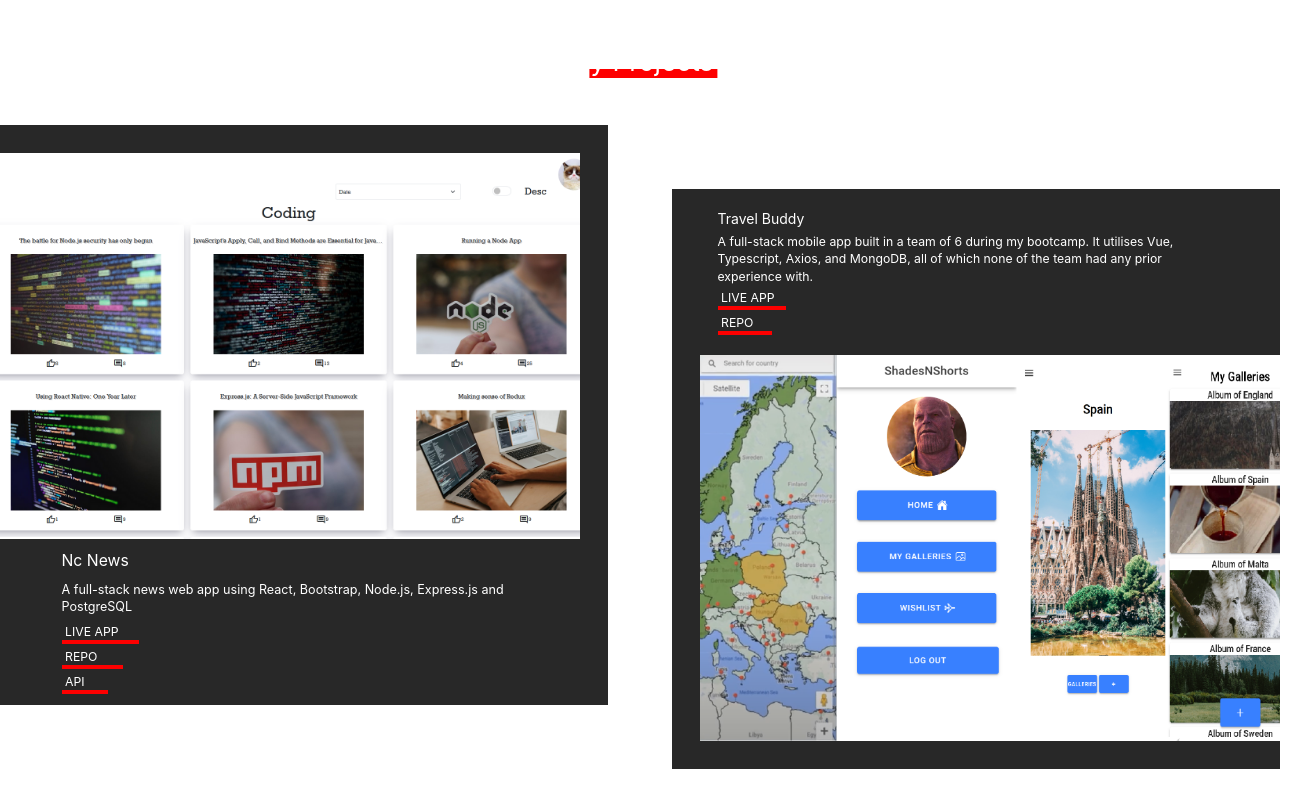
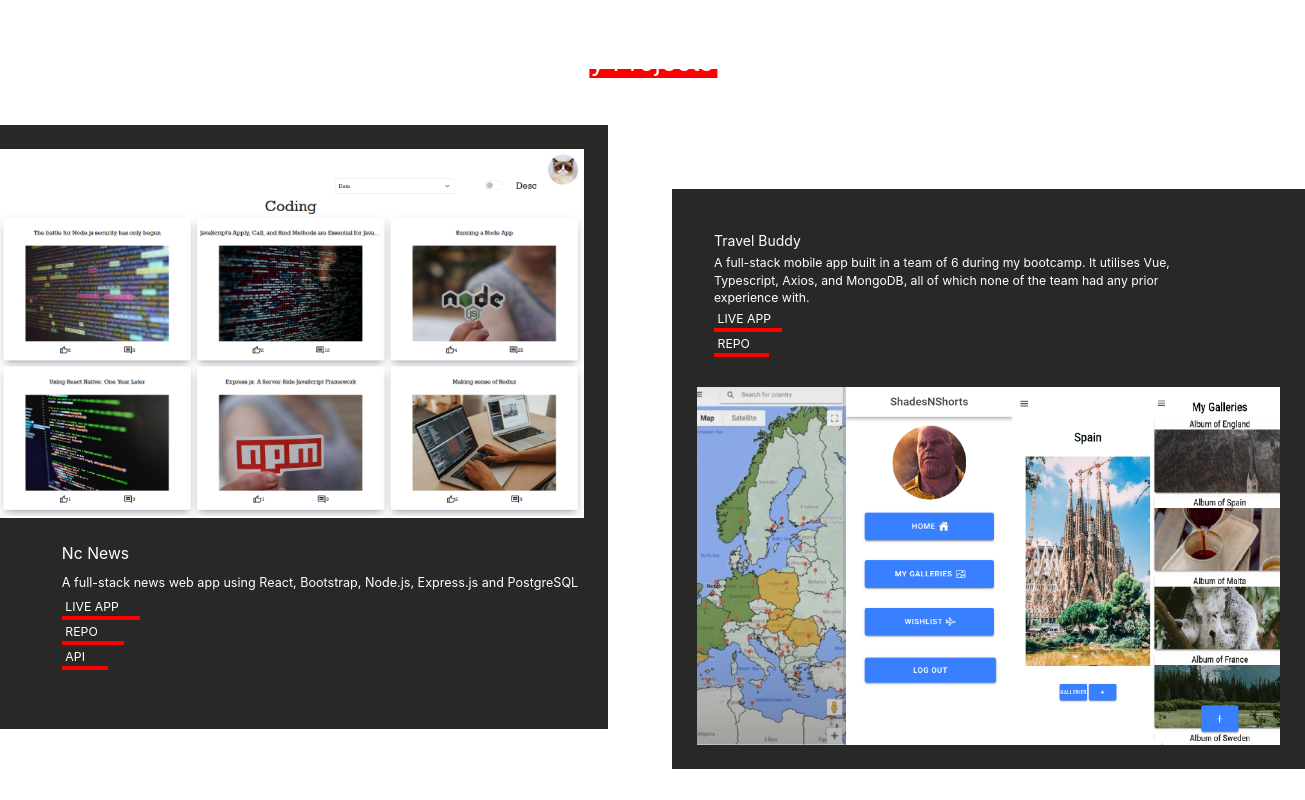
Before and after one commit to Arron-B/portfolio, a React (Vite) app: page / in a window 1280 px wide. Shown: the part 1660-2460 px from the top of the page, 1305 px wide, since content can reach past the window. Built offline with nearby package versions, Linux system fonts and the light colour scheme.

Commit message:
fixed some spacing issues on projects section

```diff
--- a/src/components/Projects.jsx
+++ b/src/components/Projects.jsx
@@ -21,8 +21,8 @@ function Projects({ isDark }) {
 
 				<section
 					className={
-						"nc-news relative top-12 h-[30%] w-[100vw] flex hover:scale-95 transition-all duration-300 ls:col-start-1 ls:row-start-2 ls:row-span-2 ls:h-[90%] ls:w-[95%] ls:top-0 ls:border-t-[2rem] ls:border-r-[2rem]" +
-						(isDark ? " border-dark-secondary" : "border-light-secondary")
+						"nc-news relative top-12 h-[30%] w-[100vw] flex hover:scale-95 transition-all duration-300 ls:col-start-1 ls:row-start-2 ls:row-span-2 ls:h-[90%] ls:w-[95%] ls:top-0 ls:flex-col ls:gap-4 ls:py-7 ls:pr-7" +
+						(isDark ? " bg-dark-secondary" : " bg-light-secondary")
 					}
 				>
 					<div
@@ -32,10 +32,10 @@ function Projects({ isDark }) {
 						}
 					></div>
 					<img
-						className="w-[62vw] object-scale-down z-[2] ls:w-full ls:mb-auto ls:h-[70%] ls:object-cover"
+						className="w-[62vw] object-scale-down z-[2] ls:w-full ls:h-[70%] ls:object-cover"
 						src="./src/assets/ncnews-cropped.png"
 					></img>
-					<div className="absolute z-[3] bg-transparent h-[90%] w-[35vw] right-0 top-[5%] flex flex-col gap-1 px-1 text-left justify-center ls:h-[30%] ls:bottom-0 ls:top-auto ls:w-[90%]">
+					<div className="absolute z-[3] bg-transparent h-[90%] w-[35vw] right-0 top-[5%] flex flex-col gap-1 px-1 text-left justify-center ls:h-[30%] ls:static ls:ml-auto ls:w-[90%]">
 						<h3 className="text-md ls:text-lg">Nc News</h3>
 						<p className="text-sm ls:text-[0.9rem] ls:my-1">
 							A full-stack news web app using React, Bootstrap, Node.js,
@@ -94,8 +94,8 @@ function Projects({ isDark }) {
 
 				<section
 					className={
-						"travel-buddy relative h-[30%] w-[100vw] flex ml-auto justify-end hover:scale-95 transition-all duration-300 ls:h-[90%] ls:w-[95%] ls:mt-auto ls:col-start-2 ls:row-start-2 ls:row-span-2 ls:bottom-0 ls:border-b-[2rem] ls:border-l-[2rem]" +
-						(isDark ? " border-dark-secondary" : "border-light-secondary")
+						"travel-buddy relative h-[30%] w-[100vw] flex ml-auto justify-end hover:scale-95 transition-all duration-300 ls:h-[90%] ls:w-[95%] ls:mt-auto ls:col-start-2 ls:row-start-2 ls:row-span-2 ls:bottom-0 ls:flex-col ls:py-7 ls:pl-7 ls:gap-4" +
+						(isDark ? " ls:bg-dark-secondary" : " ls:bg-light-secondary")
 					}
 					onMouseEnter={() => {
 						setIsHovered(true);
@@ -106,7 +106,7 @@ function Projects({ isDark }) {
 				>
 					<div
 						className={
-							"bg-[rgba(0,0,0,0.54)] absolute z-20 h-full w-[70vw] flex flex-col justify-center items-center text-sm pl-6 ls:w-full ls:h-[70%] ls:bottom-0" +
+							"bg-[rgba(0,0,0,0.54)] absolute z-20 h-full w-[70vw] flex flex-col justify-center items-center text-sm pl-6 ls:w-[96%] ls:-translate-y-7 ls:h-[60%] ls:bottom-0" +
 							(isHovered ? "" : " hidden")
 						}
 					>
@@ -124,10 +124,10 @@ function Projects({ isDark }) {
 					></div>
 
 					<img
-						className="w-[62vw] object-scale-down z-10 ls:w-full ls:mt-auto ls:h-[70%] ls:object-cover"
+						className="w-[62vw] object-scale-down z-10 ls:w-full ls:h-[70%] ls:object-cover ls:order-2"
 						src="./src/assets/travel-buddy-screens-cropped.png"
 					></img>
-					<div className="absolute z-30 bg-transparent h-[100%] w-[37vw] left-0 flex flex-col gap-1 pl-5 text-left justify-center ls:h-[30%]">
+					<div className="absolute z-30 bg-transparent h-[100%] w-[37vw] left-0 flex flex-col gap-1 pl-5 text-left justify-center ls:max-h-[30%] ls:static ls: order-1">
 						<h3 className="text-md">Travel Buddy</h3>
 						<p className="text-xs ls:text-sm">
 							A full-stack mobile app built in a team of 6 during my bootcamp.
```
